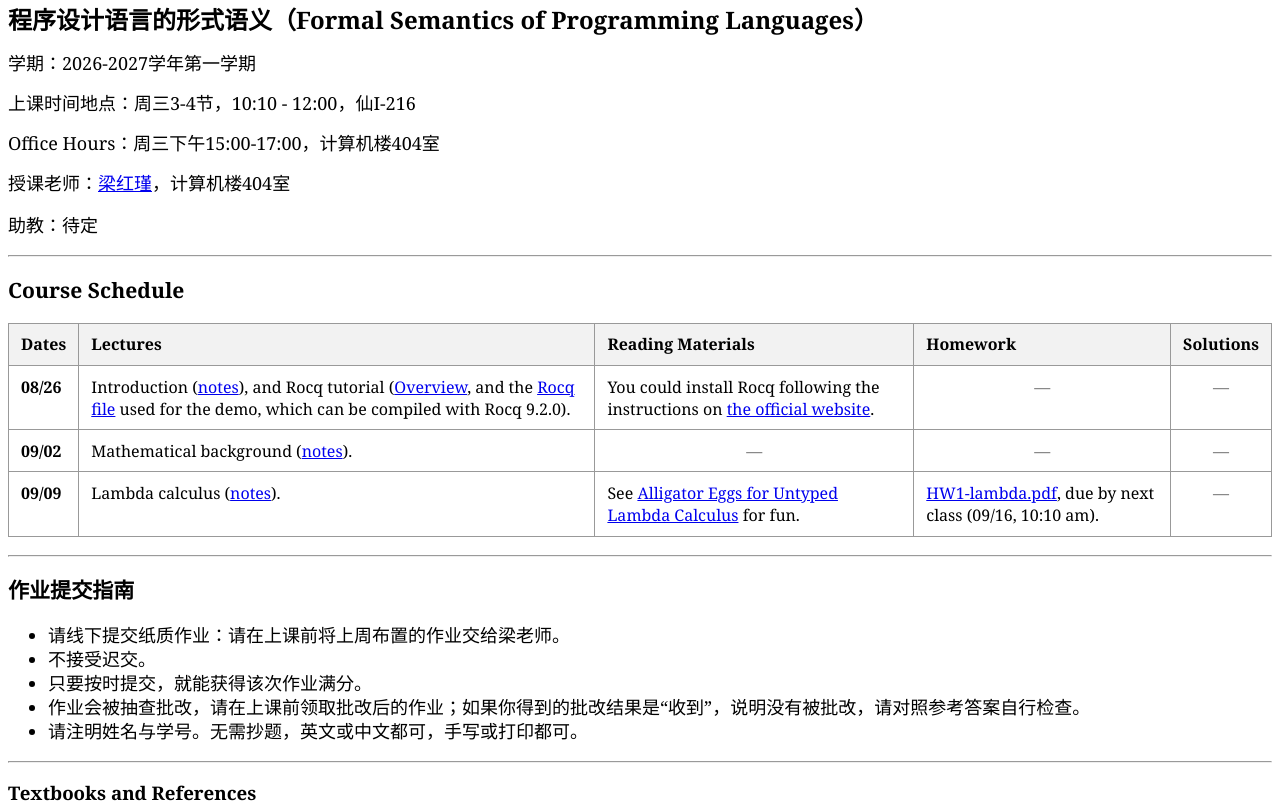
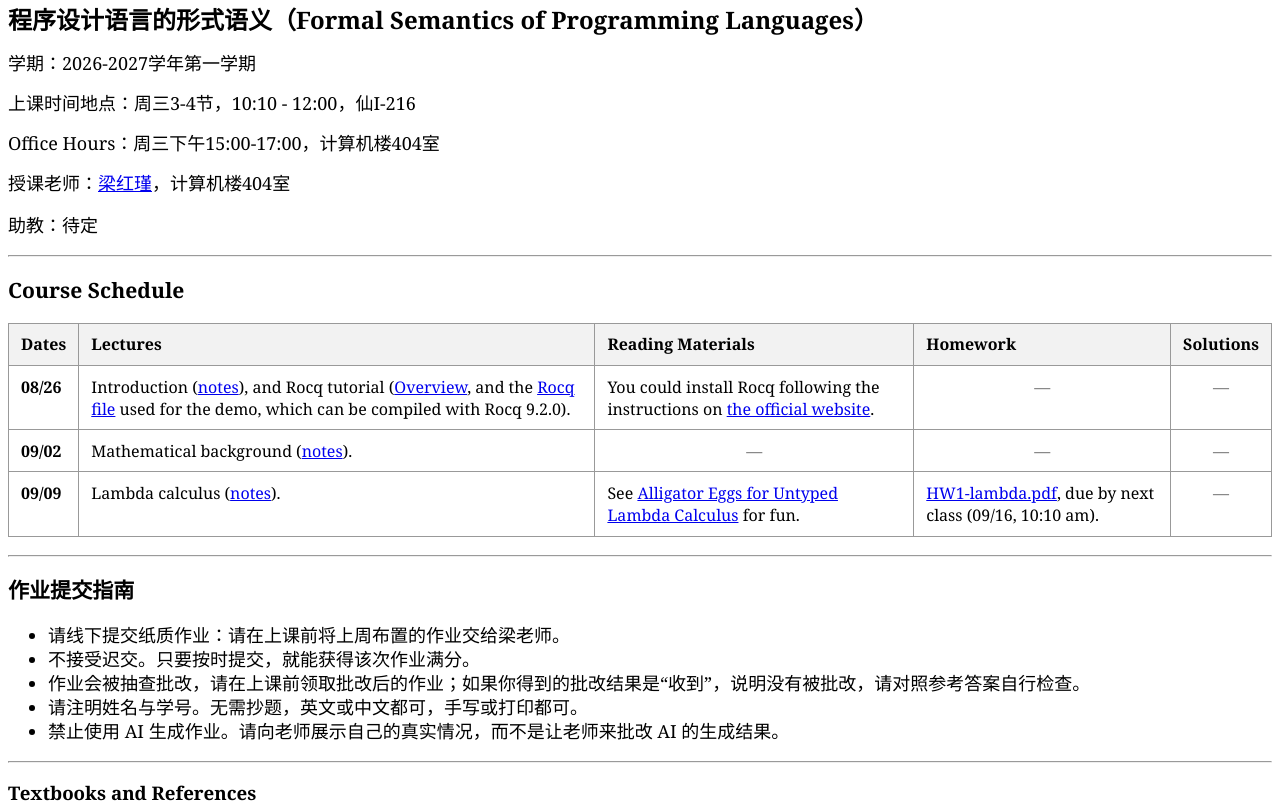
Before and after one commit to hongjin-liang/semantics2026, a plain HTML site: page index.html in a window 1280 px wide. Shown: the top 808 px of the page. Drawn offline with Linux system fonts and the light colour scheme.

Commit message:
Update index.html

```diff
--- a/index.html
+++ b/index.html
@@ -187,10 +187,10 @@
     <h3><font face="Georgia">作业提交指南</font></h3>
 	<ul>
 	<li> 请线下提交纸质作业：请在上课前将上周布置的作业交给梁老师。</li>
-	<li> 不接受迟交。</li>
-	<li> 只要按时提交，就能获得该次作业满分。</li>
+	<li> 不接受迟交。只要按时提交，就能获得该次作业满分。</li>
 	<li> 作业会被抽查批改，请在上课前领取批改后的作业；如果你得到的批改结果是“收到”，说明没有被批改，请对照参考答案自行检查。</li>
   <li> 请注明姓名与学号。无需抄题，英文或中文都可，手写或打印都可。</li>
+  <li> 禁止使用 AI 生成作业。请向老师展示自己的真实情况，而不是让老师来批改 AI 的生成结果。</li>
 
   <!--<li> 通过"智汇南雍"教学平台 (<a href="https://lms.nju.edu.cn">https://lms.nju.edu.cn</a>)提交。 </li>
 	    <ul>
```
